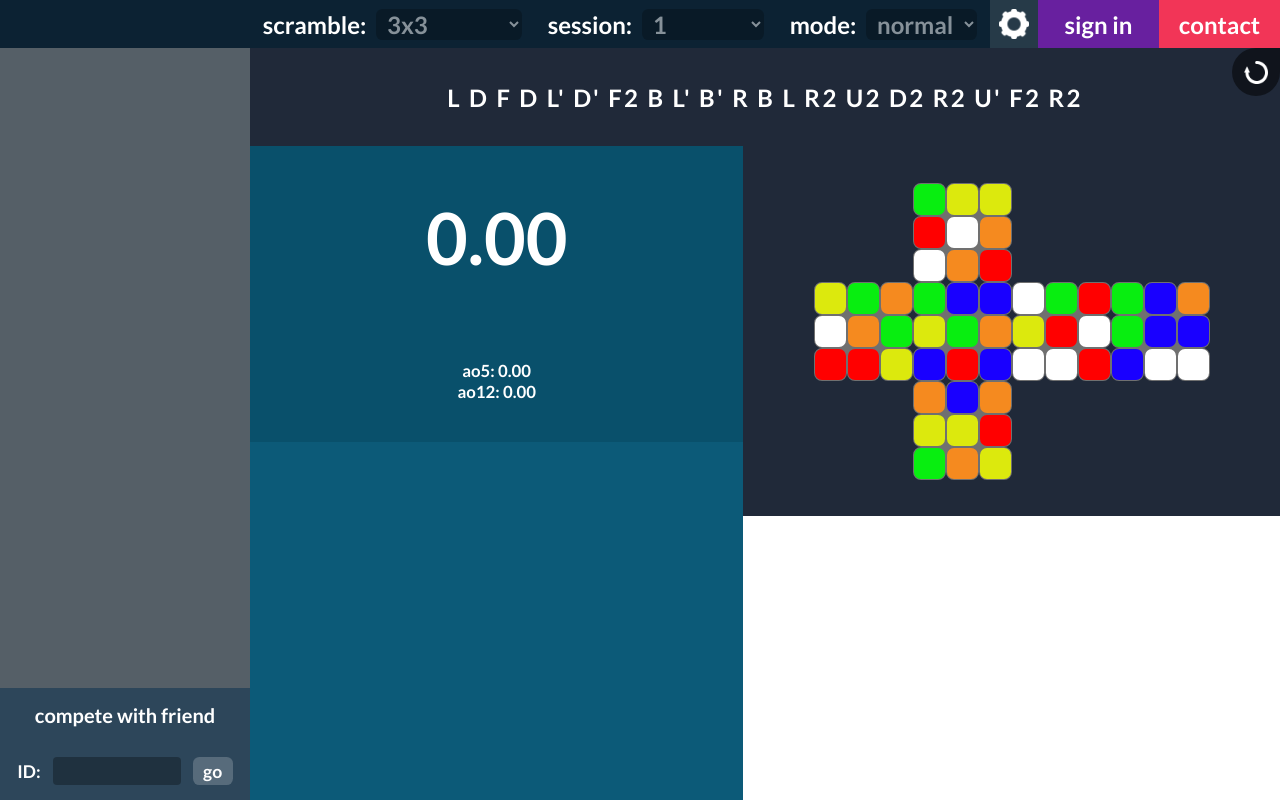
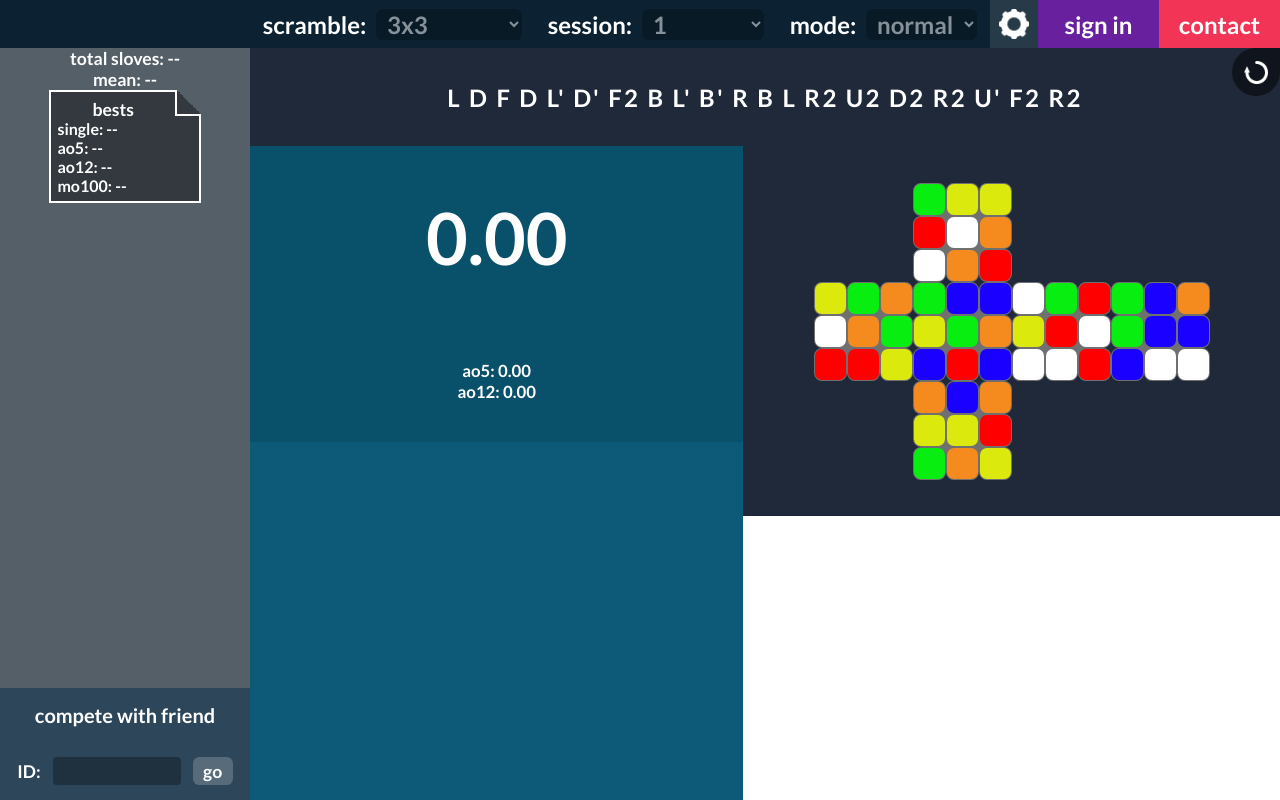
Before and after one commit to pawelkaczoruk/pk-timer, a Vue app: page / in a window 1280 px wide. Built offline with nearby package versions, Linux system fonts and the light colour scheme.

Commit message:
add and style elements for holding best and overall stats

```diff
--- a/src/components/Stats.vue
+++ b/src/components/Stats.vue
@@ -1,6 +1,23 @@
 <template>
   <div class="stats">
+    <div class="overall">
+      <h3>total sloves: <span>--</span></h3>
+      <h3>mean: <span>--</span></h3>
+    </div>
 
+    <div class="bests">
+      <h3>bests</h3>
+      <div class="bests-wrap">
+        <p>single: <span>--</span></p>
+        <p>ao5: <span>--</span></p>
+        <p>ao12: <span>--</span></p>
+        <p>mo100: <span>--</span></p>
+      </div>
+    </div>
+
+    <div class="table">
+
+    </div>
   </div>
 </template>
 
@@ -16,6 +33,53 @@ export default {
   height: 100%;
   width: 100%;
   background: var(--grey);
+  display: flex;
+  flex-direction: column;
+  align-items: center;
+
+  h3 {
+    font-size: 1.1em;
+  }
+
+  .overall {
+    text-align: center;
+  }
+
+  .bests {
+    min-width: 150px;
+    border-left: 2px solid var(--text-color);
+    border-bottom: 2px solid var(--text-color);
+    display: grid;
+    grid-template: 1.6em auto / auto 1.6em;
+    grid-template-areas:
+                        "title fold"
+                        "bests bests";
+
+    &:before {
+      display: block;
+      content: '';
+      grid-area: fold;
+      border-bottom: 2px solid var(--text-color);
+      border-left: 2px solid var(--text-color);
+      background: linear-gradient(45deg, rgba(0, 0, 0, 0.4) 0%, rgba(0, 0, 0, 0.4), 50%, transparent 50%, transparent 100%);
+    }
+
+    .bests-wrap {
+      grid-area: bests;
+      padding: .2em .4em .4em .4em;
+      border-right: 2px solid var(--text-color);
+      background: rgba(0, 0, 0, 0.4);
+    }
+
+    h3 {
+      text-align: center;
+      grid-area: title;
+      padding-top: .4em;
+      border-top: 2px solid var(--text-color);
+      background: rgba(0, 0, 0, 0.4);
+    }
+
+  }
 }
 
 </style>
```
